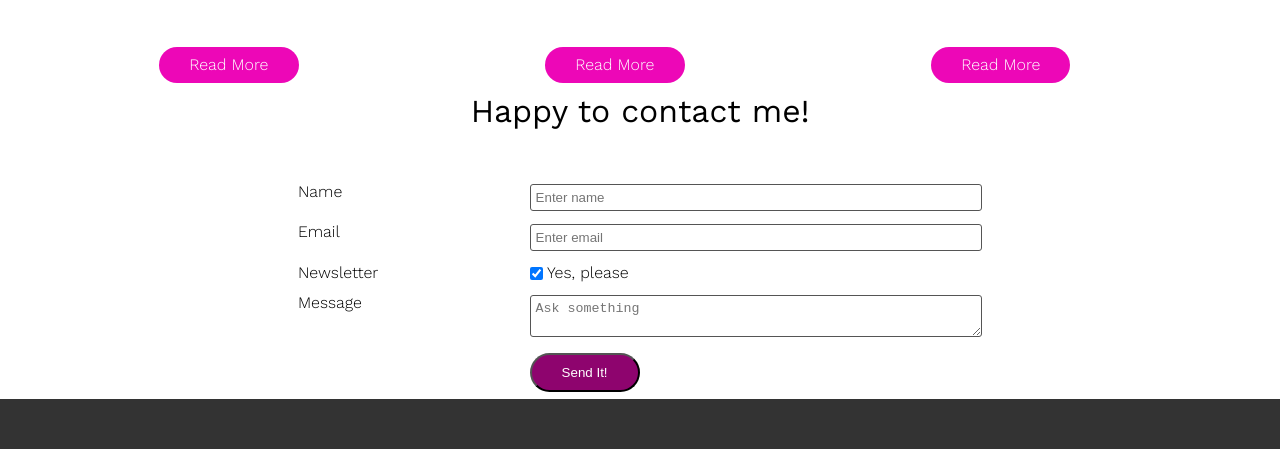
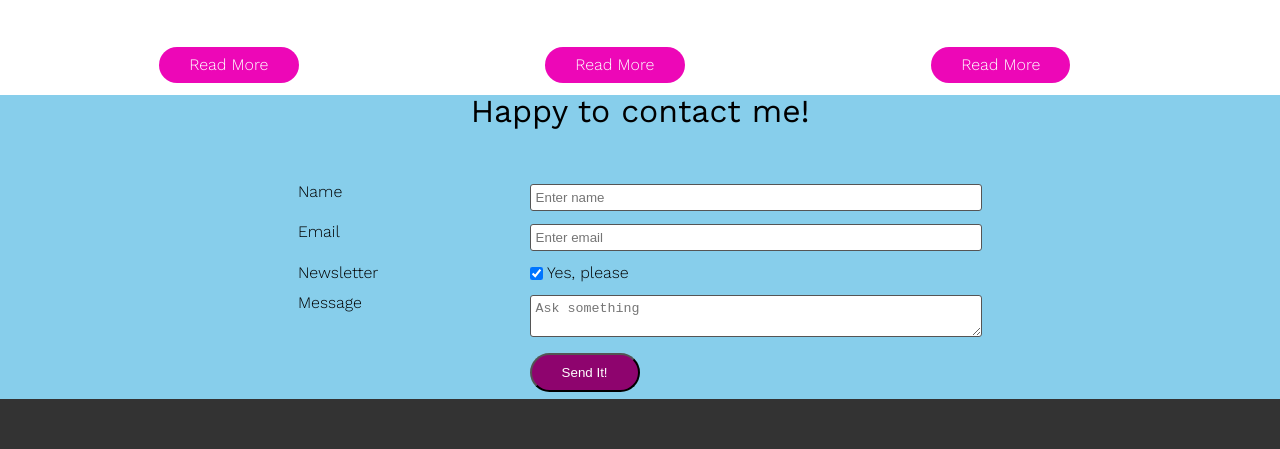
Before and after one commit to HKRAJESH-002/e-commerce-website, a website: page resources/index.html in a window 1280 px wide. Shown: the part 1034-1483 px from the top of the page. Drawn offline with nearby package versions, Linux system fonts and the light colour scheme.

Commit message:
Update style.css

```diff
--- a/resources/css/style.css
+++ b/resources/css/style.css
@@ -203,3 +203,7 @@ color: #000; }
 .mainfooter{
     align-content: center;
 }
+
+.contact{
+    background-color:skyblue;
+}
```
